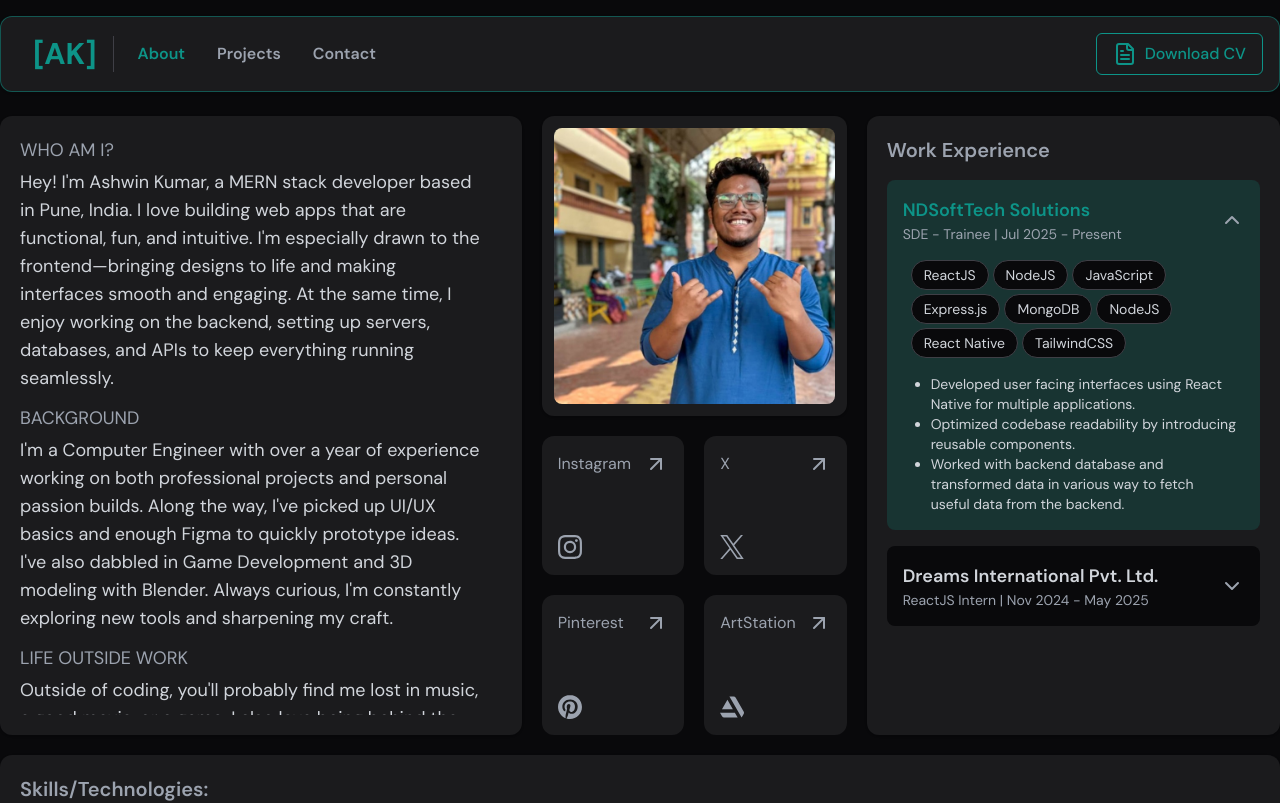
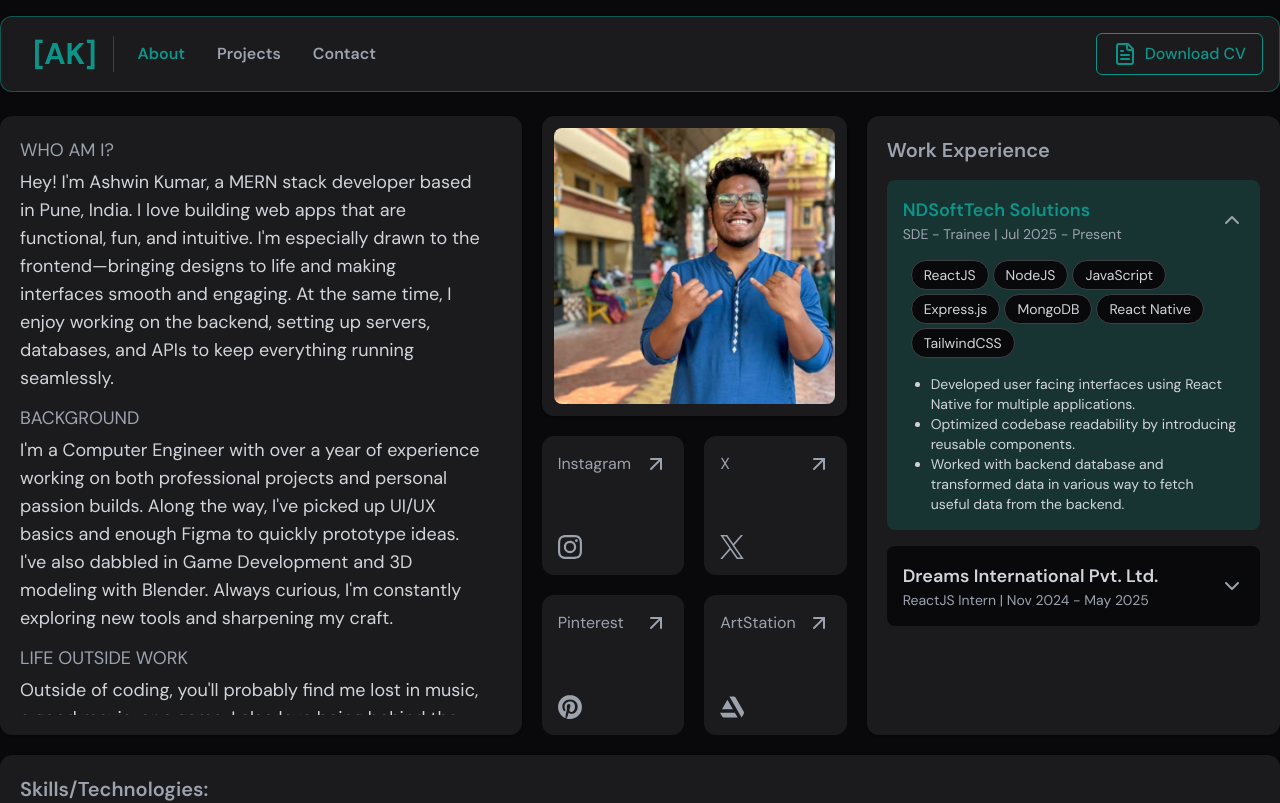
Before and after one commit to ashwnkumar/portfolio-v5-nextjs, a Next.js app: page /about in a window 1280 px wide. Shown: the top 803 px of the page. Built offline with nearby package versions, Linux system fonts and the light colour scheme.

Commit message:
Update admin.ts

```diff
--- a/src/constants/admin.ts
+++ b/src/constants/admin.ts
@@ -110,7 +110,6 @@ export const admin = {
         "JavaScript",
         "Express.js",
         "MongoDB",
-        "NodeJS",
         "React Native",
         "TailwindCSS",
       ],
```
